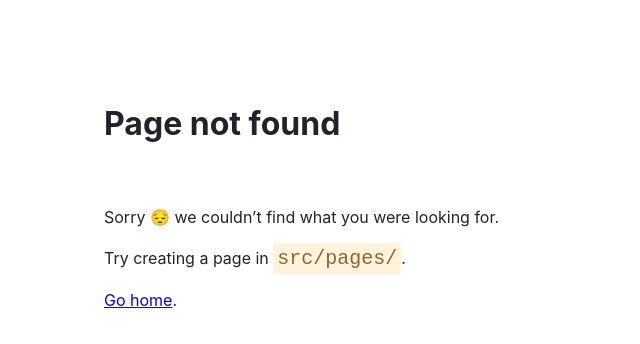
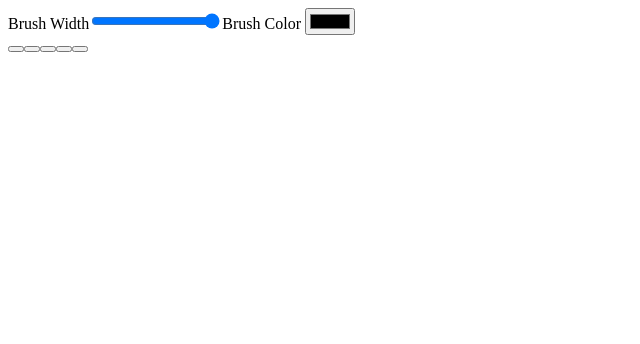
Before and after one commit to B4xAbhishek/test-art-app, a Gatsby site: page /Menu in a window 1280 px wide. Before the commit this address had no page. Shown: the whole page, without its empty margins (0-640 px from the left). Built offline with nearby package versions, Linux system fonts and the light colour scheme; Gatsby itself is replaced by a stand-in of ours.

```diff
--- /dev/null
+++ b/src/pages/Menu.js
@@ -0,0 +1,34 @@
+import React, { useState } from "react";
+
+const Menu = ({ setLineColor, setLineWidth }) => {
+
+  return (
+    <div className="menu">
+          <label>Brush Width</label>
+          <input
+            type="range"
+            min="3"
+            max="20"
+            onChange={(e) => {
+              setLineWidth(e.target.value);
+            }}
+          />
+          <label>Brush Color </label>
+          <input
+            type="color"
+            onChange={(e) => {
+              setLineColor(e.target.value);
+            }}
+          />
+          <div className="palette">
+            <button className="btn color-1" onClick={(e)=>{setLineColor("white")}}></button>
+            <button className="btn color-2" onClick={(e)=>{setLineColor("purple")}}></button>
+            <button className="btn color-3" onClick={(e)=>{setLineColor("pink")}}></button>
+            <button className="btn color-4" onClick={(e)=>{setLineColor("red")}}></button>
+            <button className="btn color-5" onClick={(e)=>{setLineColor("black")}}></button>
+          </div>
+    </div>
+  );
+};
+
+export default Menu;
```
Also changed, not shown: src/pages/index.js (+6 -3 lines).
